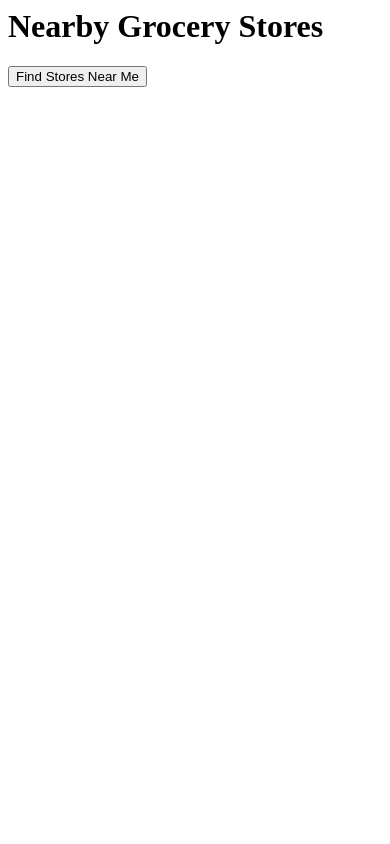
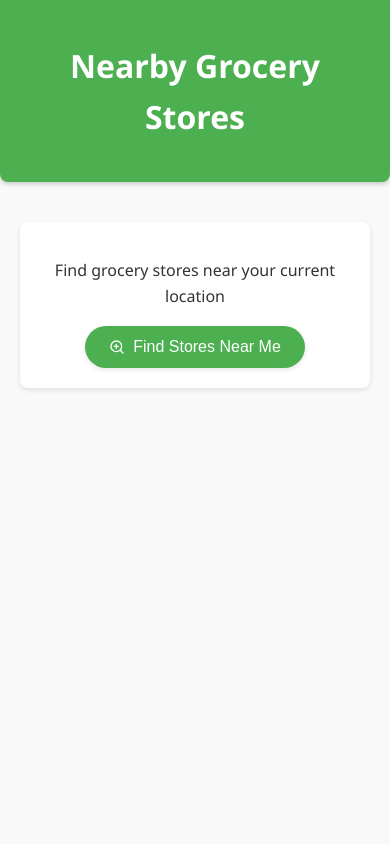
Before and after one commit to Shivamkhator/FoodNomad, a Django app: page /recommendations/ in a window 390 px wide. Run offline with Django 5.2, Linux system fonts and the light colour scheme.

Commit message:
fix: modify ui and file structures

```diff
--- a/FoodNomad/settings.py
+++ b/FoodNomad/settings.py
@@ -32,7 +32,6 @@ INSTALLED_APPS = [
     'django.contrib.staticfiles',
     'recommendations',
     'recipes',
-    'users',
     'django.contrib.sites',
     "allauth",
     "allauth.account",
@@ -137,6 +136,8 @@ SITE_ID = 3  # Default site ID for Django sites framework
 
 SOCIALACCOUNT_LOGIN_ON_GET = True
 
+ACCOUNT_LOGOUT_ON_GET = True
+
 LOGIN_URL = '/accounts/login/'
 LOGIN_REDIRECT_URL = '/'
 LOGOUT_REDIRECT_URL = '/'
--- a/FoodNomad/templates/login.html
+++ /dev/null
@@ -1 +0,0 @@
-<a href="{% url 'social:begin' 'google-oauth2' %}">Login with Google</a>
--- a/FoodNomad/urls.py
+++ b/FoodNomad/urls.py
@@ -6,6 +6,5 @@ urlpatterns = [
     path('admin/', admin.site.urls),
     path('recommendations/', include('recommendations.urls')),
     path('recipes/', include('recipes.urls')),
-    path('', include('users.urls')),
     path('accounts/', include('allauth.urls')),
 ]
--- /dev/null
+++ b/recommendations/templates/recommendations/stores.html
@@ -0,0 +1,368 @@
+<!DOCTYPE html>
+<html lang="en">
+<head>
+    <meta charset="UTF-8">
+    <meta name="viewport" content="width=device-width, initial-scale=1.0">
+    <title>Nearby Grocery Stores</title>
+    <style>
+        :root {
+            --primary-color: #4CAF50;
+            --primary-dark: #388E3C;
+            --accent-color: #FF9800;
+            --text-color: #333;
+            --light-gray: #f5f5f5;
+            --shadow: 0 2px 5px rgba(0,0,0,0.1);
+            --radius: 8px;
+        }
+
+        body {
+            font-family: 'Segoe UI', Tahoma, Geneva, Verdana, sans-serif;
+            margin: 0;
+            padding: 0;
+            background-color: #f9f9f9;
+            color: var(--text-color);
+            line-height: 1.6;
+        }
+
+        .container {
+            max-width: 800px;
+            margin: 0 auto;
+            padding: 20px;
+        }
+
+        header {
+            background-color: var(--primary-color);
+            color: white;
+            padding: 20px 0;
+            text-align: center;
+            box-shadow: 0 2px 5px rgba(0,0,0,0.2);
+            border-radius: 0 0 var(--radius) var(--radius);
+        }
+
+        h1 {
+            margin: 0;
+            font-size: 2rem;
+        }
+
+        .search-container {
+            background-color: white;
+            padding: 20px;
+            margin: 20px 0;
+            border-radius: var(--radius);
+            box-shadow: var(--shadow);
+            text-align: center;
+        }
+
+        button {
+            background-color: var(--primary-color);
+            color: white;
+            border: none;
+            padding: 12px 24px;
+            font-size: 1rem;
+            border-radius: 50px;
+            cursor: pointer;
+            transition: background-color 0.3s, transform 0.2s;
+            display: flex;
+            align-items: center;
+            justify-content: center;
+            margin: 0 auto;
+            box-shadow: var(--shadow);
+        }
+
+        button:hover {
+            background-color: var(--primary-dark);
+            transform: translateY(-2px);
+        }
+
+        button:active {
+            transform: translateY(0);
+        }
+
+        button svg {
+            margin-right: 8px;
+        }
+
+        .loader {
+            display: none;
+            border: 4px solid #f3f3f3;
+            border-top: 4px solid var(--primary-color);
+            border-radius: 50%;
+            width: 30px;
+            height: 30px;
+            animation: spin 1s linear infinite;
+            margin: 20px auto;
+        }
+
+        @keyframes spin {
+            0% { transform: rotate(0deg); }
+            100% { transform: rotate(360deg); }
+        }
+
+        @keyframes fadeIn {
+            from { opacity: 0; transform: translateY(10px); }
+            to { opacity: 1; transform: translateY(0); }
+        }
+
+        #store-list {
+            list-style-type: none;
+            padding: 0;
+            margin: 0;
+        }
+
+        .store-item {
+            background-color: white;
+            margin-bottom: 15px;
+            padding: 20px;
+            border-radius: var(--radius);
+            box-shadow: var(--shadow);
+            transition: transform 0.2s;
+            border-left: 5px solid var(--primary-color);
+            display: flex;
+            justify-content: space-between;
+            align-items: center;
+        }
+
+        .store-item:hover {
+            transform: translateY(-3px);
+            box-shadow: 0 4px 8px rgba(0,0,0,0.15);
+        }
+
+        .store-info {
+            flex: 1;
+        }
+
+        .store-name {
+            font-size: 1.2rem;
+            margin-bottom: 5px;
+            color: var(--primary-dark);
+        }
+
+        .store-distance {
+            color: #666;
+            display: flex;
+            align-items: center;
+            margin-bottom: 5px;
+        }
+
+        .store-distance svg {
+            margin-right: 5px;
+        }
+
+        .store-actions {
+            display: flex;
+            flex-direction: column;
+            align-items: flex-end;
+        }
+
+        .map-link {
+            display: inline-flex;
+            align-items: center;
+            color: var(--accent-color);
+            text-decoration: none;
+            font-weight: 500;
+            margin-top: 8px;
+            transition: color 0.2s;
+        }
+
+        .map-link:hover {
+            color: #F57C00;
+            text-decoration: underline;
+        }
+
+        .map-link svg {
+            margin-right: 5px;
+        }
+
+        .no-stores {
+            text-align: center;
+            padding: 30px;
+            background-color: white;
+            border-radius: var(--radius);
+            box-shadow: var(--shadow);
+            color: #666;
+        }
+
+        .error-message {
+            background-color: #ffebee;
+            color: #c62828;
+            padding: 15px;
+            border-radius: var(--radius);
+            margin: 20px 0;
+            display: none;
+            text-align: center;
+            border-left: 5px solid #c62828;
+        }
+
+        @media (max-width: 600px) {
+            .store-item {
+                flex-direction: column;
+                align-items: flex-start;
+            }
+
+            .store-actions {
+                align-items: flex-start;
+                margin-top: 10px;
+            }
+        }
+    </style>
+</head>
+<body>
+    <header>
+        <div class="container">
+            <h1>Nearby Grocery Stores</h1>
+        </div>
+    </header>
+
+    <div class="container">
+        <div class="search-container">
+            <p>Find grocery stores near your current location</p>
+            <button id="fetch-btn" onclick="getLocationAndFetchStores()">
+                <svg xmlns="http://www.w3.org/2000/svg" width="16" height="16" viewBox="0 0 24 24" fill="none" stroke="currentColor" stroke-width="2" stroke-linecap="round" stroke-linejoin="round">
+                    <circle cx="11" cy="11" r="8"></circle>
+                    <line x1="21" y1="21" x2="16.65" y2="16.65"></line>
+                    <line x1="11" y1="8" x2="11" y2="14"></line>
+                    <line x1="8" y1="11" x2="14" y2="11"></line>
+                </svg>
+                Find Stores Near Me
+            </button>
+        </div>
+
+        <div id="error-message" class="error-message"></div>
+        <div id="loader" class="loader"></div>
+
+        <ul id="store-list"></ul>
+    </div>
+
+    <script>
+        function getLocationAndFetchStores() {
+            const errorMessage = document.getElementById('error-message');
+            const loader = document.getElementById('loader');
+            const fetchBtn = document.getElementById('fetch-btn');
+
+            // Reset UI
+            errorMessage.style.display = 'none';
+            errorMessage.textContent = '';
+            document.getElementById('store-list').innerHTML = '';
+
+            // Show loader and disable button
+            loader.style.display = 'block';
+            fetchBtn.disabled = true;
+            fetchBtn.style.opacity = '0.7';
+
+            if (navigator.geolocation) {
+                navigator.geolocation.getCurrentPosition(
+                    function (position) {
+                        let lat = position.coords.latitude;
+                        let lon = position.coords.longitude;
+
+                        fetch(`/recommendations/shops/?lat=${lat}&lon=${lon}`)
+                            .then(response => {
+                                if (!response.ok) {
+                                    throw new Error('Network response was not ok');
+                                }
+                                return response.json();
+                            })
+                            .then(data => {
+                                console.log("Nearby Grocery Stores:", data);
+                                displayStores(data);
+                            })
+                            .catch(error => {
+                                console.error("Error fetching stores:", error);
+                                errorMessage.textContent = "Error fetching nearby stores. Please try again.";
+                                errorMessage.style.display = 'block';
+                            })
+                            .finally(() => {
+                                // Hide loader and enable button
+                                loader.style.display = 'none';
+                                fetchBtn.disabled = false;
+                                fetchBtn.style.opacity = '1';
+                            });
+                    },
+                    function (error) {
+                        console.error("Error getting location:", error);
+                        let errorText = "Location access denied. Please enable location services in your browser.";
+
+                        if (error.code === 1) {
+                            errorText = "Location access denied. Please allow location services for this website.";
+                        } else if (error.code === 2) {
+                            errorText = "Location unavailable. Please try again later.";
+                        } else if (error.code === 3) {
+                            errorText = "Location request timed out. Please try again.";
+                        }
+
+                        errorMessage.textContent = errorText;
+                        errorMessage.style.display = 'block';
+
+                        // Hide loader and enable button
+                        loader.style.display = 'none';
+                        fetchBtn.disabled = false;
+                        fetchBtn.style.opacity = '1';
+                    }
+                );
+            } else {
+                errorMessage.textContent = "Geolocation is not supported by your browser.";
+                errorMessage.style.display = 'block';
+
+                // Hide loader and enable button
+                loader.style.display = 'none';
+                fetchBtn.disabled = false;
+                fetchBtn.style.opacity = '1';
+            }
+        }
+
+        function displayStores(stores) {
+            let list = document.getElementById("store-list");
+            list.innerHTML = "";  // Clear previous list
+
+            if (stores.length === 0) {
+                list.innerHTML = '<div class="no-stores"><svg xmlns="http://www.w3.org/2000/svg" width="40" height="40" viewBox="0 0 24 24" fill="none" stroke="#666" stroke-width="2" stroke-linecap="round" stroke-linejoin="round"><path d="M12 22s-8-4.5-8-11.8A8 8 0 0 1 12 2a8 8 0 0 1 8 8.2c0 7.3-8 11.8-8 11.8z"/><circle cx="12" cy="10" r="3"/></svg><p>No grocery stores found nearby.</p></div>';
+                return;
+            }
+
+            stores.forEach((store, index) => {
+                let distance = parseFloat(store.distance_km).toFixed(1);
+
+                let item = document.createElement("li");
+                item.className = "store-item";
+                item.innerHTML = `
+                    <div class="store-info">
+                        <div class="store-name">${store.name}</div>
+                        <div class="store-distance">
+                            <svg xmlns="http://www.w3.org/2000/svg" width="16" height="16" viewBox="0 0 24 24" fill="none" stroke="currentColor" stroke-width="2" stroke-linecap="round" stroke-linejoin="round">
+                                <circle cx="12" cy="12" r="10"></circle>
+                                <polyline points="12 6 12 12 16 14"></polyline>
+                            </svg>
+                            ${distance} km away
+                        </div>
+                    </div>
+                    <div class="store-actions">
+                        <a href="${store.google_maps_url}" target="_blank" class="map-link">
+                            <svg xmlns="http://www.w3.org/2000/svg" width="16" height="16" viewBox="0 0 24 24" fill="none" stroke="currentColor" stroke-width="2" stroke-linecap="round" stroke-linejoin="round">
+                                <polygon points="3 11 22 2 13 21 11 13 3 11"></polygon>
+                            </svg>
+                            View on Maps
+                        </a>
+                    </div>
+                `;
+
+                // Set default opacity to ensure text is visible even if animation fails
+                item.style.opacity = "1";
+                // Add animation if supported
+                if (typeof item.animate === 'function') {
+                    item.animate([
+                        { opacity: 0, transform: 'translateY(10px)' },
+                        { opacity: 1, transform: 'translateY(0)' }
+                    ], {
+                        duration: 300,
+                        delay: index * 100,
+                        fill: 'forwards',
+                        easing: 'ease-out'
+                    });
+                }
+
+                list.appendChild(item);
+            });
+        }
+    </script>
+</body>
+</html>
--- a/recommendations/views.py
+++ b/recommendations/views.py
@@ -5,7 +5,7 @@ import math
 from django.http import JsonResponse
 
 def home(request):
-    return render(request ,'recommendations/index.html')
+    return render(request ,'recommendations/stores.html')
 
 
 def haversine(lat1, lon1, lat2, lon2):
--- a/users/admin.py
+++ /dev/null
@@ -1,3 +0,0 @@
-from django.contrib import admin
-
-# Register your models here.
--- a/users/apps.py
+++ /dev/null
@@ -1,6 +0,0 @@
-from django.apps import AppConfig
-
-
-class UsersConfig(AppConfig):
-    default_auto_field = 'django.db.models.BigAutoField'
-    name = 'users'
--- a/users/models.py
+++ /dev/null
@@ -1,3 +0,0 @@
-from django.db import models
-
-# Create your models here.
--- a/users/tests.py
+++ /dev/null
@@ -1,3 +0,0 @@
-from django.test import TestCase
-
-# Create your tests here.
--- a/users/urls.py
+++ /dev/null
@@ -1,8 +0,0 @@
-from django.urls import path
-from . import views
-
-urlpatterns = [
-    path('', views.home, name='home'),
-    path('logout/', views.logout_view, name='logout'),
-
-]
```
Also changed, not shown: FoodNomad/templates/base.html (deleted, +0 -63 lines), recommendations/templates/recommendations/index.html (deleted, +0 -58 lines), templates/layout.html (+11 -7 lines), users/templates/home.html (deleted, +0 -22 lines), users/views.py (deleted, +0 -10 lines), users/__init__.py (deleted), users/migrations/__init__.py (deleted).
